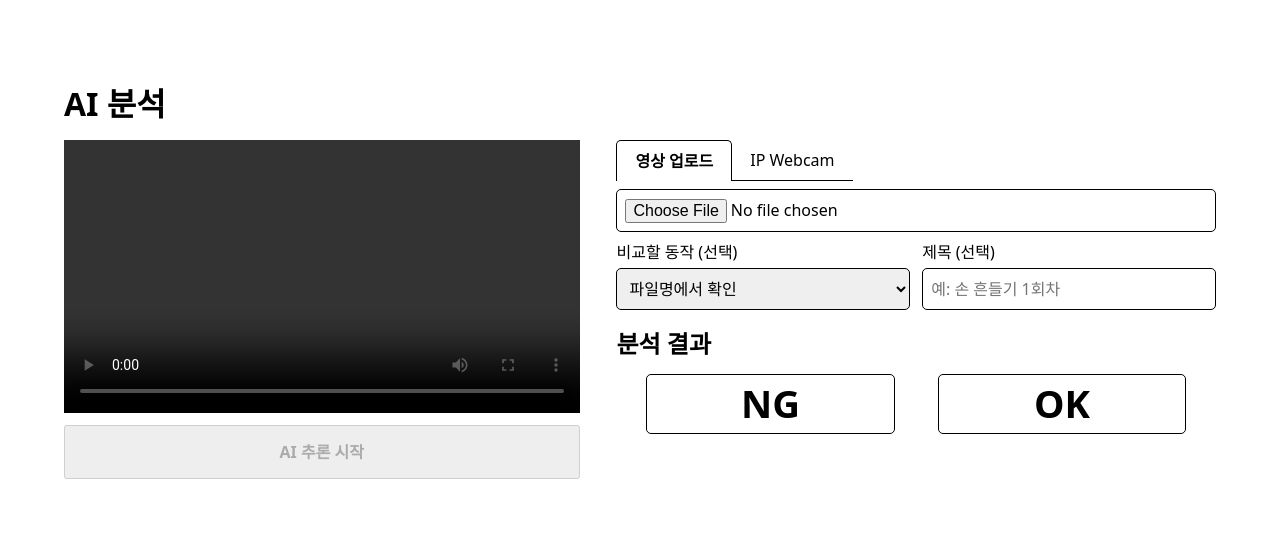
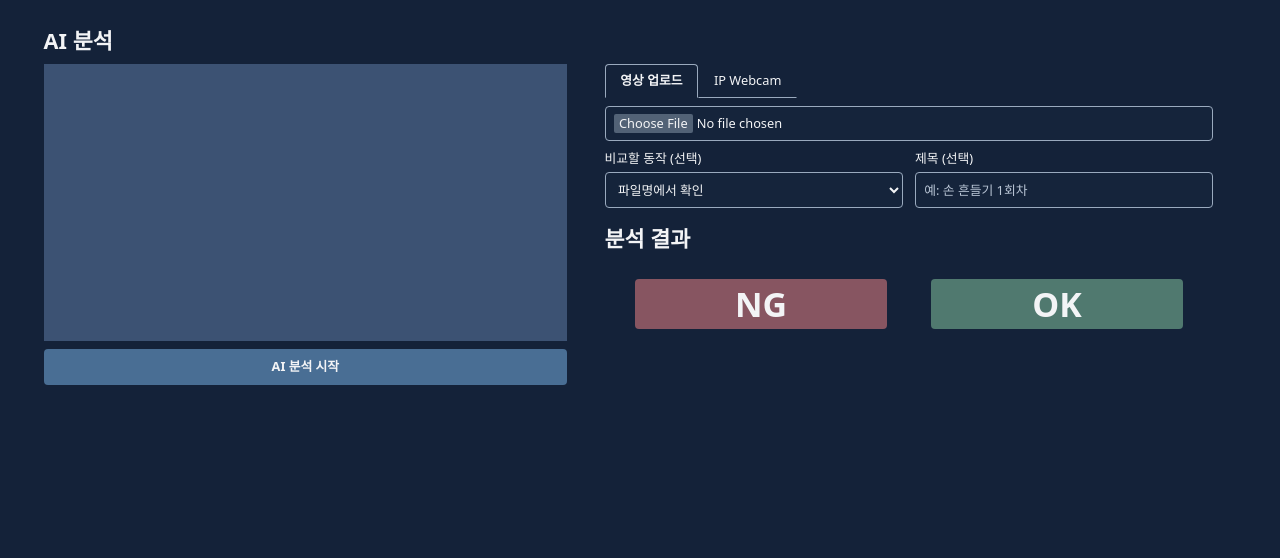
Before and after one commit to Jihoo2/G5_AI_AnalysisReasoning, a Django app: page /analyses/ in a window 1280 px wide. Shown: the top 558 px of the page. Run offline with Django 5.2, Linux system fonts and the light colour scheme.

Commit message:
style: AI 분석 화면 디자인 적용

```diff
--- a/backend/analysis/templates/analysis/screen.html
+++ b/backend/analysis/templates/analysis/screen.html
@@ -7,22 +7,45 @@
   <title>AI 분석</title>
 
   <style>
+    :root {
+      color-scheme: dark;
+      --page: #142239;
+      --field: #15243b;
+      --edge: #9aaabe;
+      --text: #f3f4f6;
+      --focus: #c9def8;
+    }
+
     * { box-sizing: border-box; }
-    [hidden] { display: none !important; }
+    [hidden], #analysisStatus:empty { display: none; }
 
     body {
       margin: 0;
-      font: 16px/1.5 "Malgun Gothic", system-ui, sans-serif;
+      background: var(--page);
+      color: var(--text);
+      font: clamp(12px, 1vw, 16px)/1.5 "Malgun Gothic", system-ui, sans-serif;
     }
 
     main {
-      width: 90%;
-      max-width: 1660px;
-      margin: 10vh auto;
+      max-width: 1820px;
+      margin-inline: auto;
+      padding: clamp(24px, 2vw, 40px) min(5.2vw, 94px) 32px min(3.4vw, 62px);
     }
 
-    h1, h2 { margin: 0 0 12px; }
-    button, input, select { font: inherit; }
+    h1, h2 {
+      margin: 0;
+      font-size: clamp(20px, 1.7vw, 30px);
+      line-height: 1.4;
+    }
+
+    h1 { margin-bottom: 8px; }
+    button, input, select { font: inherit; color: inherit; }
+    button:enabled, select { cursor: pointer; }
+
+    :focus-visible {
+      outline: 2px solid var(--focus);
+      outline-offset: 2px;
+    }
 
     .layout {
       display: grid;
@@ -30,57 +53,86 @@
       gap: 3.2%;
     }
 
-    .preview {
+    .preview-frame {
+      aspect-ratio: 1.89;
+      overflow: hidden;
+      background: #3c5273;
+    }
+
+    .preview:not([hidden]) {
       display: block;
       width: 100%;
-      aspect-ratio: 1.89;
+      height: 100%;
       object-fit: contain;
+    }
+
+    #videoPreview:not([src]) { visibility: hidden; }
+
+    #start, .camera-row button {
+      border: 0;
+      border-radius: 4px;
+      background: #527ba5;
+      font-weight: 700;
     }
 
     #start {
       width: 100%;
-      margin-top: 12px;
-      padding: 13px;
-      font-weight: bold;
+      margin-top: 8px;
+      padding: 0.65em 1em;
     }
+
+    #start:disabled { background: #496e94; }
+    #start:enabled:hover, .camera-row button:hover { background: #6084ac; }
 
     .tabs { display: flex; }
 
     .tabs button {
-      padding: 8px 18px;
-      border: 0;
-      border-bottom: 1px solid;
-      background: none;
-      cursor: pointer;
+      padding: 0.48em 1.15em;
+      border: 1px solid transparent;
+      border-bottom-color: var(--edge);
+      background: transparent;
     }
 
     .tabs button[aria-pressed="true"] {
-      border: 1px solid;
-      border-bottom: 0;
-      border-radius: 5px 5px 0 0;
-      font-weight: bold;
+      border-color: var(--edge);
+      border-bottom-color: transparent;
+      border-radius: 4px 4px 0 0;
+      font-weight: 700;
     }
 
-    input, select {
+    input:not([type="hidden"]), select {
       width: 100%;
       min-width: 0;
-      padding: 8px;
-      border: 1px solid;
-      border-radius: 5px;
+      padding: 0.55em 0.65em;
+      border: 1px solid var(--edge);
+      border-radius: 4px;
+      background: var(--field);
     }
 
+    input::placeholder { color: #b9c5d5; }
     #videoFile, #cameraForm { margin: 8px 0; }
+    #videoFile::file-selector-button {
+      padding: 0 0.4em;
+      border: 0;
+      border-radius: 2px;
+      background: #526276;
+      color: var(--text);
+      font: inherit;
+      cursor: pointer;
+    }
 
     .camera-row {
       display: flex;
       gap: 8px;
+      margin-top: 4px;
     }
 
     .camera-row input { flex: 1; }
+    .camera-row button { padding-inline: 1.2em; }
 
     .fields {
       display: grid;
-      grid-template-columns: 1fr 1fr;
+      grid-template-columns: repeat(2, minmax(0, 1fr));
       gap: 12px;
       margin-bottom: 16px;
     }
@@ -94,31 +146,35 @@
     .results {
       display: flex;
       gap: 8%;
-      padding: 0 5%;
+      margin-top: 24px;
+      padding-inline: 5%;
     }
 
     .results span {
       flex: 1;
-      border: 1px solid;
-      border-radius: 5px;
+      border-radius: 4px;
       text-align: center;
-      font-size: clamp(30px, 3vw, 48px);
-      font-weight: 600;
+      font-size: clamp(30px, 2.65vw, 48px);
+      font-weight: 700;
+    }
+
+    .ng { background: #875561; }
+    .ok { background: #50796f; }
+
+    .results[data-verdict="NG"] .ng,
+    .results[data-verdict="OK"] .ok {
+      outline: 3px solid var(--text);
+      outline-offset: 2px;
     }
 
     @media (max-width: 740px) {
+      body { font-size: 14px; }
+      main { padding: 20px 16px 32px; }
       .layout, .fields { grid-template-columns: 1fr; }
       .layout { gap: 24px; }
+      .tabs button, #start, .camera-row button { min-height: 40px; }
+      .results { gap: 12px; margin-top: 16px; padding: 0; }
     }
-
-    .results[data-verdict="OK"] .ok,
-    .results[data-verdict="NG"] .ng {
-      outline: 3px solid currentColor;
-      }
-
-#analysisStatus:empty {
-  display: none;
-}
   </style>
 </head>
 
@@ -128,14 +184,15 @@
 
     <div class="layout">
       <div>
-        <video id="videoPreview" class="preview"
-               controls playsinline preload="metadata"
-               aria-label="영상 미리보기"></video>
-
-        <img id="cameraPreview" class="preview" alt="IP Webcam 실시간 영상" hidden>
+        <div class="preview-frame">
+          <video id="videoPreview" class="preview"
+                 controls playsinline preload="metadata"
+                 aria-label="영상 미리보기"></video>
+          <img id="cameraPreview" class="preview" alt="IP Webcam 실시간 영상" hidden>
+        </div>
 
         {% csrf_token %}
-        <button type="button" id="start" disabled>AI 추론 시작</button>
+        <button type="button" id="start" disabled>AI 분석 시작</button>
         <p id="analysisStatus" role="status"></p>
       </div>
 
```
